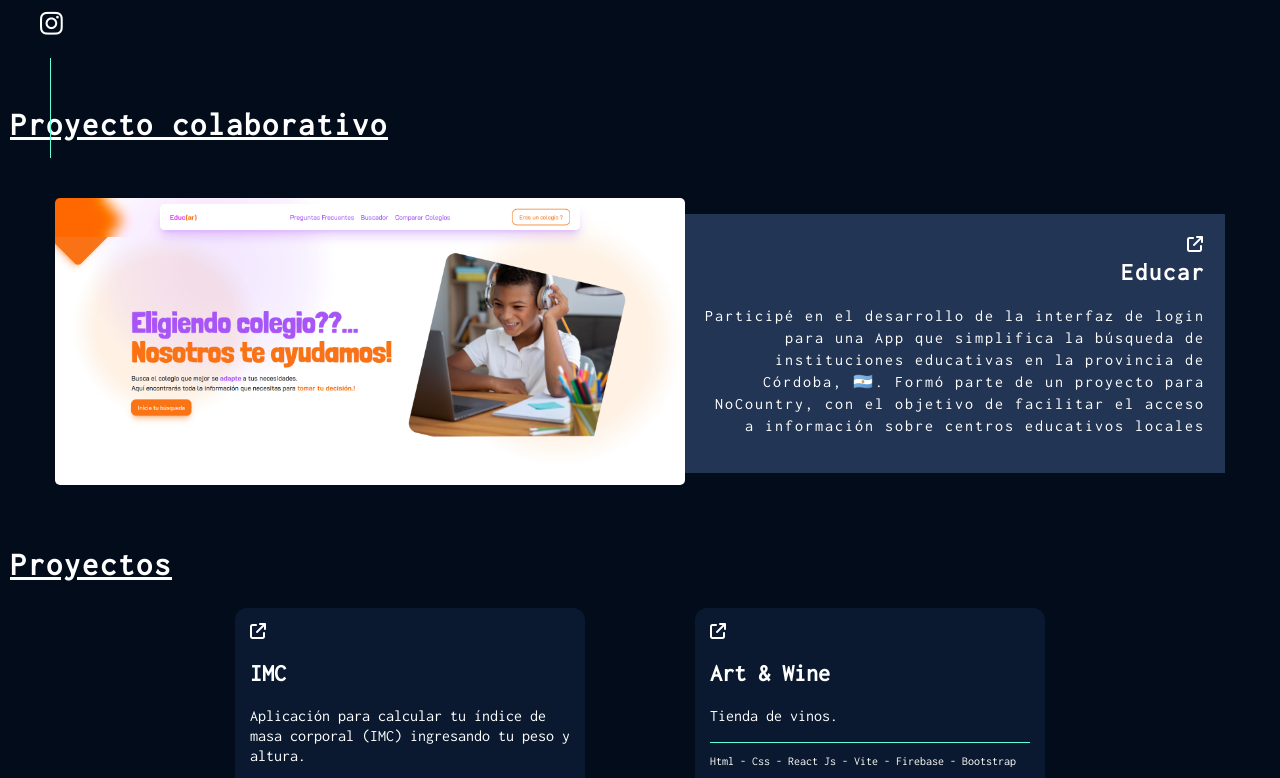
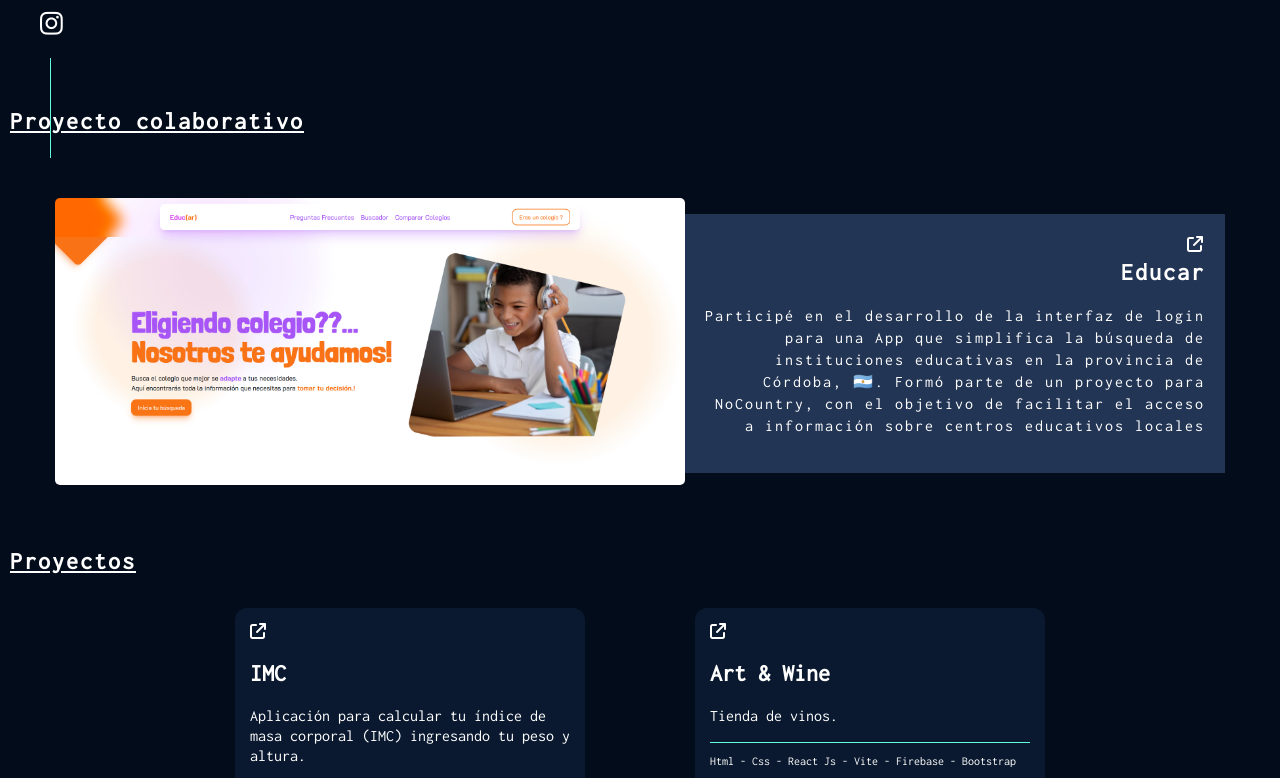
Before and after one commit to CristianMozetich/Portfolio, a React (Vite) app: page / in a window 1280 px wide. Shown: the part 602-1380 px from the top of the page. Built offline with nearby package versions, Linux system fonts and the light colour scheme.

Commit message:
actualizaciones

```diff
--- a/src/App.css
+++ b/src/App.css
@@ -37,7 +37,6 @@ body {
 .modo-light .btn:hover {
   color: orangered;
 }
-
 
 .modo-navy{
   background-color: #020c1b;
--- a/src/Components/EducarProyect/EducarProyect.css
+++ b/src/Components/EducarProyect/EducarProyect.css
@@ -5,7 +5,7 @@
     margin: auto;
     justify-content: left;
 }
-.proy_colaborativo h1{
+.proy_colaborativo h2{
     text-align: left;
     letter-spacing: 0.125rem;
     margin: 10px;
--- a/src/Components/EducarProyect/EducarProyect.jsx
+++ b/src/Components/EducarProyect/EducarProyect.jsx
@@ -5,7 +5,7 @@ const EducarProyect = () => {
   return (
   <>
     <div className='proy_colaborativo'>
-      <h1>Proyecto colaborativo</h1>
+      <h2>Proyecto colaborativo</h2>
     </div>
     <article className='educar_container'>
         <a href='https://educ-ar-frontend.vercel.app/' target='_blank'>
--- a/src/Components/Proyects/Proyects.css
+++ b/src/Components/Proyects/Proyects.css
@@ -5,7 +5,7 @@
   display: flex;
   justify-content: left;
 }
-.titulo_proyectos h1{
+.titulo_proyectos h2{
   text-align: left;
   letter-spacing: 0.125rem;
   margin: 10px;
--- a/src/Components/Proyects/Proyects.jsx
+++ b/src/Components/Proyects/Proyects.jsx
@@ -7,7 +7,7 @@ const Proyects = () => {
   return (
     <>
     <div className='titulo_proyectos'>
-      <h1>Proyectos</h1>
+      <h2>Proyectos</h2>
     </div>
     <div className='contenedor_proyectos'>
       {
```
